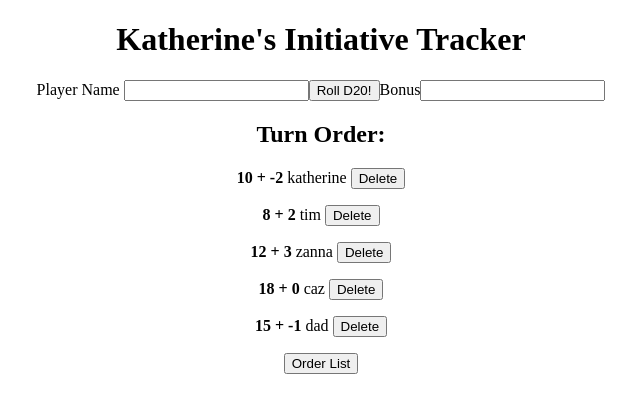
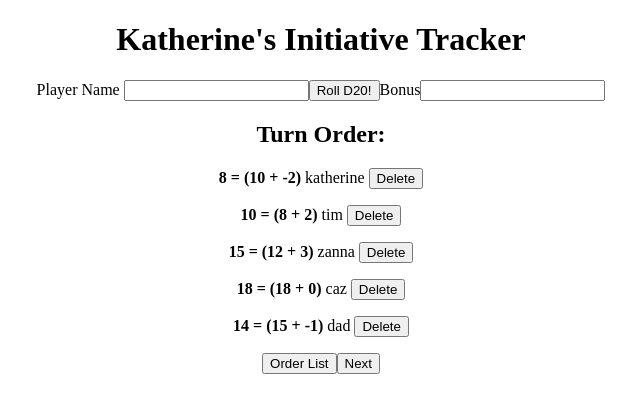
Before and after one commit to itskatherine/initiative-tracker, a React (Create React App) app: page / in a window 1280 px wide. Shown: the top 412 px of the page, without its empty margins (319-959 px from the left). Built offline with nearby package versions, Linux system fonts and the light colour scheme.

Commit message:
Added button to progress combat moving up the initiative order

```diff
--- a/src/components/InitArea.js
+++ b/src/components/InitArea.js
@@ -1,6 +1,7 @@
 import InitInput from "./InitInput";
 import TurnOrder from "./TurnOrder";
 import OrderListButton from "./OrderListButton";
+import ProgressCombat from "./ProgressCombat";
 import { useState } from "react";
 
 let players = [
@@ -19,6 +20,7 @@ const InitArea = () => {
       <InitInput setPlayers={setPlayers}></InitInput>
       <TurnOrder playerList={playerList} setPlayers={setPlayers}></TurnOrder>
       <OrderListButton setPlayers={setPlayers}></OrderListButton>
+      <ProgressCombat setPlayers={setPlayers}></ProgressCombat>
     </>
   );
 };
--- a/src/components/OrderListButton.js
+++ b/src/components/OrderListButton.js
@@ -4,7 +4,7 @@ const OrderListButton = (props) => {
   const orderPlayerList = () => {
     setPlayers((currentPlayers) => {
       const orderedPlayerList = currentPlayers.sort((a, b) => {
-        return a.initiative + a.bonus - (b.initiative + b.bonus);
+        return b.initiative + b.bonus - (a.initiative + a.bonus);
       });
       return [...orderedPlayerList];
     });
--- a/src/components/PlayerCard.js
+++ b/src/components/PlayerCard.js
@@ -1,5 +1,6 @@
 const PlayerCard = (props) => {
   const { name, initiative, bonus, setPlayers } = props;
+
   const deletePlayer = () => {
     setPlayers((currentPlayers) => {
       const playerRemoved = currentPlayers.filter((player) => {
@@ -9,12 +10,15 @@ const PlayerCard = (props) => {
     });
   };
   return (
-    <p>
+    <p className="player-card">
       <strong>
-        {initiative} + {bonus}
+        <span className="total">{initiative + bonus}</span> = ({initiative} +{" "}
+        {bonus})
       </strong>
       {" " + name + " "}
-      <button onClick={deletePlayer}>Delete</button>
+      <button onClick={deletePlayer} className="delete">
+        Delete
+      </button>
     </p>
   );
 };
--- /dev/null
+++ b/src/components/ProgressCombat.js
@@ -0,0 +1,14 @@
+const ProgressCombat = (props) => {
+  const { setPlayers } = props;
+  const progressCombat = () => {
+    setPlayers((currentPlayers) => {
+      const currentPlayersCopy = [...currentPlayers];
+      const firstPlayer = currentPlayersCopy.shift();
+      currentPlayersCopy.push(firstPlayer);
+      return [...currentPlayersCopy];
+    });
+  };
+  return <button onClick={progressCombat}>Next</button>;
+};
+
+export default ProgressCombat;
--- a/src/components/TurnOrder.js
+++ b/src/components/TurnOrder.js
@@ -2,10 +2,11 @@ import PlayerCard from "./PlayerCard";
 
 const TurnOrder = (props) => {
   const { playerList, setPlayers } = props;
-  const playerCards = playerList.map((player) => {
+  const playerCards = playerList.map((player, index) => {
+    console.log(index);
     return (
       <PlayerCard
-        key={player.index} //change this
+        key={index} //change this
         name={player.name}
         initiative={player.initiative}
         bonus={player.bonus}
```
